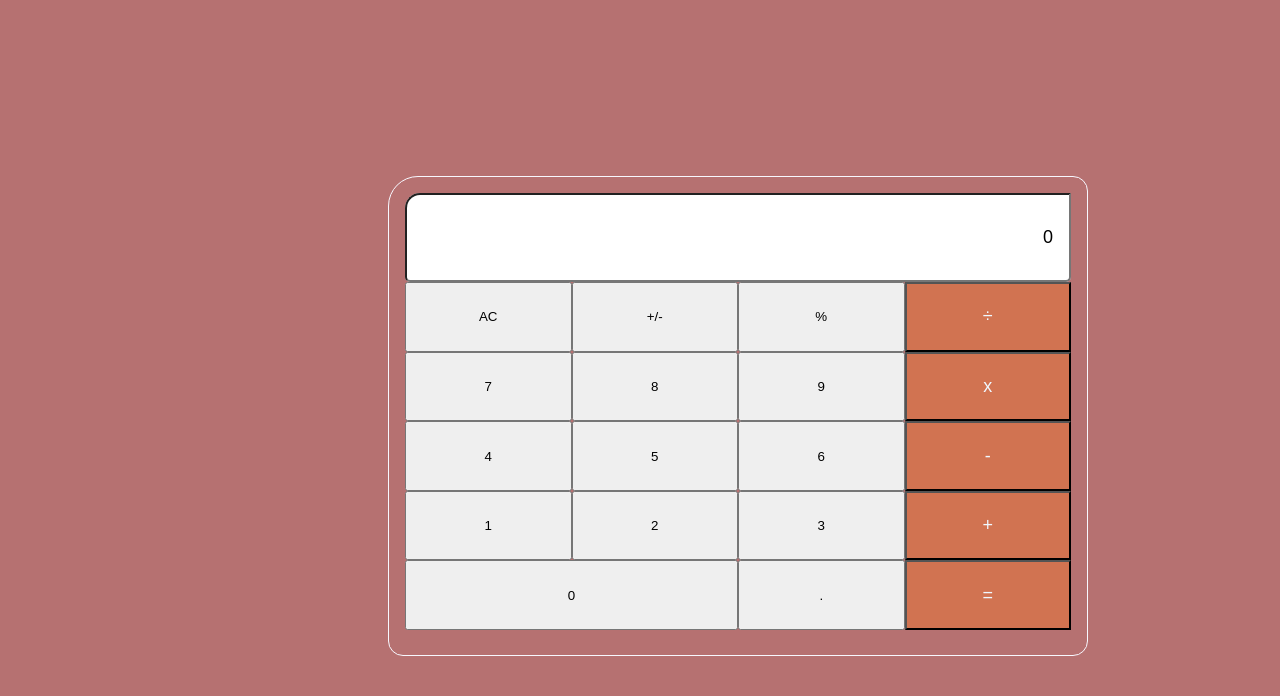
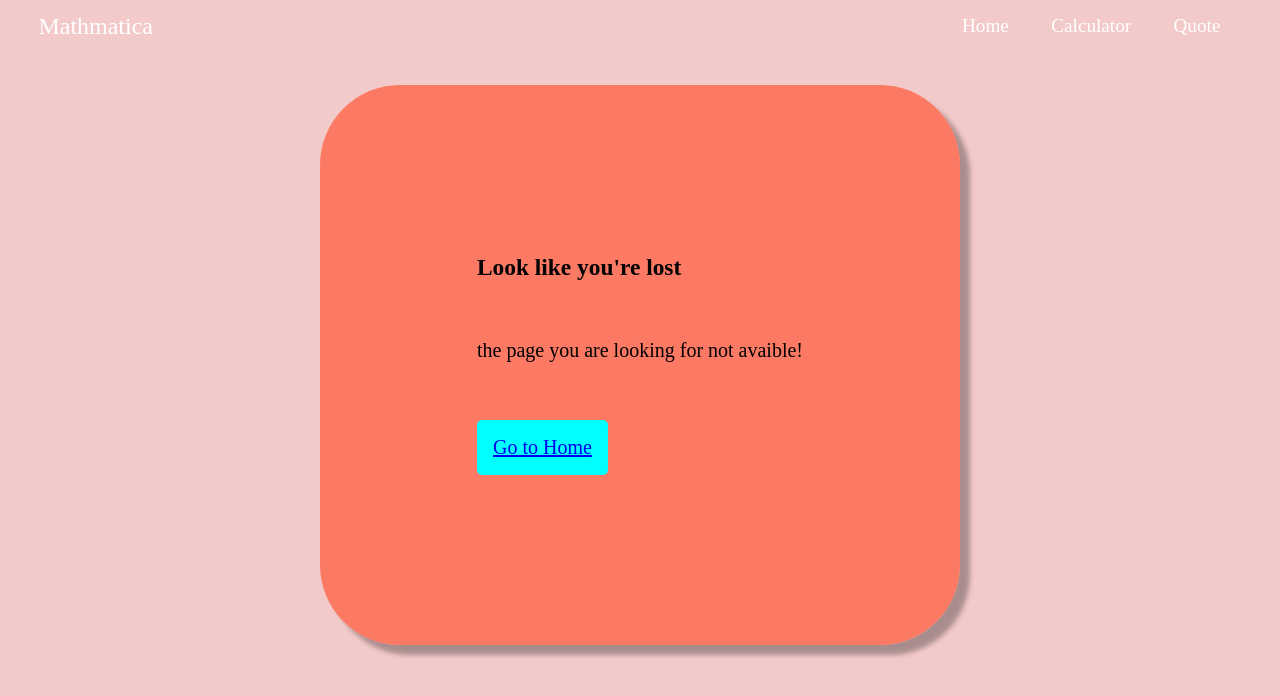
Before and after one commit to Habtamu210/Math-magicians, a React (Create React App) app: page / in a window 1280 px wide. Shown: the top 696 px of the page. Built offline with nearby package versions, Linux system fonts and the light colour scheme.

Commit message:
Full website for calculator app

```diff
--- a/package.json
+++ b/package.json
@@ -13,11 +13,14 @@
     "prop-types": "^15.8.1",
     "react": "^18.2.0",
     "react-dom": "^18.2.0",
+    "react-router-dom": "^6.8.2",
     "react-scripts": "^5.0.1",
     "web-vitals": "^2.1.4",
     "webpack-manifest-plugin": "^5.0.0"
   },
   "scripts": {
+    "predeploy": "npm run build",
+    "deploy": "gh-pages -d build",
     "start": "react-scripts start",
     "build": "react-scripts build",
     "test": "react-scripts test",
--- a/src/App.js
+++ b/src/App.js
@@ -1,11 +1,22 @@
+import { Routes, Route, BrowserRouter } from 'react-router-dom';
 import Calculator from './components/Calculator';
+import Navigation from './components/navagation';
+import Home from './components/home';
+import Quote from './components/quote';
+import Default from './components/default';
 
 function App() {
   return (
-    <div className="App">
-      <div className="background" />
-      <Calculator />
-    </div>
+    <BrowserRouter>
+      <Navigation />
+      <Routes>
+        <Route element={<div className="back-page" />} />
+        <Route path="/mathmatica" element={<Home />} />
+        <Route path="/calculator" element={<Calculator />} />
+        <Route path="/quote" element={<Quote />} />
+        <Route path="*" element={<Default />} />
+      </Routes>
+    </BrowserRouter>
   );
 }
 
--- a/src/components/Calculator.js
+++ /dev/null
@@ -1,50 +0,0 @@
-import React, { useState } from 'react';
-import calculate from '../logic/calculate';
-
-function Calculator() {
-  const [result, setResult] = useState({
-    total: null,
-    next: null,
-    operation: null,
-  });
-  const handleClick = (buttonName) => {
-    setResult(calculate(result, buttonName));
-  };
-  return (
-    <div className="calc">
-      <div className="display">
-        <input type="text" value={result.next || result.total || '0'} />
-        <small>e</small>
-      </div>
-      <div className="buttons">
-
-        <button className="button" type="button" onClick={() => handleClick('AC')}>AC</button>
-        <button className="button" type="button" onClick={() => handleClick('+/-')}>+/-</button>
-        <button className="button" type="button" onClick={() => handleClick('%')}>%</button>
-        <button className="button" type="button" onClick={() => handleClick('÷')}>÷</button>
-
-        <button className="button" type="button" onClick={() => handleClick('7')}>7</button>
-        <button className="button" type="button" onClick={() => handleClick('8')}>8</button>
-        <button className="button" type="button" onClick={() => handleClick('9')}>9</button>
-        <button className="button" type="button" onClick={() => handleClick('x')}>x</button>
-
-        <button className="button" type="button" onClick={() => handleClick('4')}>4</button>
-        <button className="button" type="button" onClick={() => handleClick('5')}>5</button>
-        <button className="button" type="button" onClick={() => handleClick('6')}>6</button>
-        <button className="button" type="button" onClick={() => handleClick('-')}>-</button>
-
-        <button className="button" type="button" onClick={() => handleClick('1')}>1</button>
-        <button className="button" type="button" onClick={() => handleClick('2')}>2</button>
-        <button className="button" type="button" onClick={() => handleClick('3')}>3</button>
-        <button className="button" type="button" onClick={() => handleClick('+')}>+</button>
-
-        <button className="button" type="button" onClick={() => handleClick('0')}>0</button>
-        <button className="button" type="button" onClick={() => handleClick('.')}>.</button>
-        <button className="button" type="button" onClick={() => handleClick('=')}>=</button>
-
-      </div>
-    </div>
-  );
-}
-
-export default Calculator;
--- /dev/null
+++ b/src/components/Calculator.jsx
@@ -0,0 +1,55 @@
+import React, { useState } from 'react';
+import calculate from '../logic/calculate';
+import WellcomeCalc from './wellcome';
+
+function Calculator() {
+  const [result, setResult] = useState({
+    total: null,
+    next: null,
+    operation: null,
+  });
+  const handleClick = (buttonName) => {
+    setResult(calculate(result, buttonName));
+  };
+  return (
+    <div className="wrapper">
+      <WellcomeCalc />
+      <div className="calculator">
+        <div className="display">
+          <input type="heading" value={result.next || result.total || '0'} />
+          <small>e</small>
+        </div>
+        <div className="buttons">
+
+          <button className="button" type="button" onClick={() => handleClick('AC')}>AC</button>
+          <button className="button" type="button" onClick={() => handleClick('+/-')}>+/-</button>
+          <button className="button" type="button" onClick={() => handleClick('%')}>%</button>
+          <button className="button" type="button" onClick={() => handleClick('÷')}>÷</button>
+
+          <button className="button" type="button" onClick={() => handleClick('7')}>7</button>
+          <button className="button" type="button" onClick={() => handleClick('8')}>8</button>
+          <button className="button" type="button" onClick={() => handleClick('9')}>9</button>
+          <button className="button" type="button" onClick={() => handleClick('x')}>x</button>
+
+          <button className="button" type="button" onClick={() => handleClick('4')}>4</button>
+          <button className="button" type="button" onClick={() => handleClick('5')}>5</button>
+          <button className="button" type="button" onClick={() => handleClick('6')}>6</button>
+          <button className="button" type="button" onClick={() => handleClick('-')}>-</button>
+
+          <button className="button" type="button" onClick={() => handleClick('1')}>1</button>
+          <button className="button" type="button" onClick={() => handleClick('2')}>2</button>
+          <button className="button" type="button" onClick={() => handleClick('3')}>3</button>
+          <button className="button" type="button" onClick={() => handleClick('+')}>+</button>
+
+          <button className="button" type="button" onClick={() => handleClick('0')}>0</button>
+          <button className="button" type="button" onClick={() => handleClick('.')}>.</button>
+          <button className="button" type="button" onClick={() => handleClick('=')}>=</button>
+
+        </div>
+      </div>
+    </div>
+
+  );
+}
+
+export default Calculator;
--- /dev/null
+++ b/src/components/default.jsx
@@ -0,0 +1,17 @@
+import React from 'react';
+import { Link } from 'react-router-dom';
+
+const Default = () => (
+  <section className="face">
+    <div className="face-ok">
+      <h3 className="hhh">
+        Look like you&apos;re lost
+      </h3>
+      <p>the page you are looking for not avaible!</p>
+      <Link to="/" class="connect">Go to Home</Link>
+    </div>
+
+  </section>
+);
+
+export default Default;
--- /dev/null
+++ b/src/components/home.jsx
@@ -0,0 +1,19 @@
+import React from 'react';
+
+const home = () => (
+  <div className="heading">
+    <h2 className="sub-title">Wellcome To Our Page</h2>
+    <p>
+      Welcome to my calculator website! this is a calculator website developed using html,class
+      and javascript which can compute an mathimatical operators. so you can add, divide, multiplay
+      and subtract numbers.
+    </p>
+    <p>
+      it is easy-to-use, and handle all mathmayical computions as well. From basic
+      arithmetic to complex equations, my calculator has the capabilities to help you
+      solve any problem quickly and accurately.
+    </p>
+  </div>
+);
+
+export default home;
--- /dev/null
+++ b/src/components/navagation.jsx
@@ -0,0 +1,25 @@
+import React from 'react';
+import { Link } from 'react-router-dom';
+
+const Navigation = () => (
+  <nav className="navigation">
+    <div className="logos">
+      <Link to="/">
+        Mathmatica
+      </Link>
+    </div>
+    <div className="menu">
+      <li>
+        <Link to="/mathmatica">Home</Link>
+      </li>
+      <li>
+        <Link to="/calculator">Calculator</Link>
+      </li>
+      <li>
+        <Link to="/quote">Quote</Link>
+      </li>
+    </div>
+  </nav>
+);
+
+export default Navigation;
--- /dev/null
+++ b/src/components/quote.jsx
@@ -0,0 +1,11 @@
+import React from 'react';
+
+const Quote = () => (
+  <div className="heading">
+    <h2 className="sub-title">Quote</h2>
+    Mathmatics is not about numbers, equations computions or algorithms: it is about understanding.
+    <span>— william Paul Thurston</span>
+  </div>
+);
+
+export default Quote;
--- /dev/null
+++ b/src/components/wellcome.jsx
@@ -0,0 +1,9 @@
+import React from 'react';
+
+const Wellcome = () => (
+  <div className="calc">
+    <h2 className="calculator-heading">Let&apos;s do Some Maths!</h2>
+  </div>
+);
+
+export default Wellcome;
--- a/src/index.css
+++ b/src/index.css
@@ -5,9 +5,35 @@
 }
 
 body {
-  background-color: rgb(182, 113, 113);
+  background-color: rgb(243, 202, 202);
   width: 100%;
   height: 100%;
+}
+
+nav {
+  display: flex;
+  justify-content: space-between;
+  font-size: 1.5rem;
+  padding: 0.8rem 2.4rem;
+}
+
+li {
+  list-style: none;
+}
+
+nav a {
+  color: white;
+  text-decoration: none;
+}
+
+.menu {
+  width: 25%;
+  display: flex;
+  justify-content: space-around;
+  align-items: center;
+  font-size: 1.2rem;
+  font-weight: 500;
+  color: black;
 }
 
 #root {
@@ -17,6 +43,23 @@ body {
   width: inherit;
 }
 
+.heading {
+  display: grid;
+  place-items: center;
+  background-color: rgba(218, 109, 90, 0.779);
+  font-size: 1.6rem;
+  width: 70%;
+  padding: 2rem;
+  margin: 4rem auto;
+  border-radius: 5rem;
+  color: white;
+  box-shadow: 10px 10px 5px rgba(0, 0, 0, 0.3);
+}
+
+.sub-title {
+  margin: 1rem;
+}
+
 .App {
   margin: 0;
   padding: 0;
@@ -24,23 +67,42 @@ body {
   width: inherit;
 }
 
-.calc {
-  position: absolute;
+.calculator {
   width: 100%;
-  max-width: 700px;
-  height: 60vh;
+  max-width: 650px;
+  height: 62vh;
   display: flex;
   flex-wrap: wrap;
   flex-direction: column;
   border: 1px solid ghostwhite;
   border-radius: 30px 15px 15px 15px;
-  padding: 1rem;
-  top: 22%;
-  right: 15%;
+  padding: 2rem;
+  z-index: 1;
+}
+
+.wrapper {
+  height: 90vh;
+  display: flex;
+  align-items: center;
+  justify-content: space-between;
+  padding-left: 2rem;
+}
+
+.calc {
+  width: 20%;
+  background-color: rgba(247, 106, 81, 0.749);
+  padding: 2rem;
+  border-radius: 10px;
+  align-self: flex-start;
+  margin-top: 3rem;
+}
+
+.calculator-Headding {
+  margin-bottom: 1rem;
 }
 
 .display {
-  background-color: rgba(255, 255, 255, 0.8);
+  background-color: rgba(236, 180, 180, 0.8);
   border-radius: 15px 5px 5px 5px;
   height: 20%;
   font-size: 30px;
@@ -71,7 +133,7 @@ body {
 
 .button:nth-last-of-type(1):hover,
 .button:nth-of-type(4n):hover {
-  background-color: rgb(160, 60, 24);
+  background-color: rgb(177, 65, 25);
 }
 
 input {
@@ -83,3 +145,31 @@ input {
   text-align: end;
   padding: 1rem;
 }
+
+.face {
+  width: 50%;
+  height: 70vh;
+  font-size: 20px;
+  justify-content: space-around;
+  background-color: rgba(255, 99, 71, 0.779);
+  box-shadow: 10px 10px 5px rgba(0, 0, 0, 0.3);
+  margin: 2rem auto;
+  display: flex;
+  flex-direction: column;
+  align-items: center;
+  border-radius: 5rem;
+}
+
+.face-ok {
+  height: 50%;
+  display: inherit;
+  flex-direction: column;
+  justify-content: space-around;
+}
+
+.face-ok a {
+  background-color: aqua;
+  width: fit-content;
+  padding: 1rem;
+  border-radius: 5px;
+}
```
Also changed, not shown: src/img/calc.jpg (deleted), 1 other file (tests, documents, lock files or other folders).
